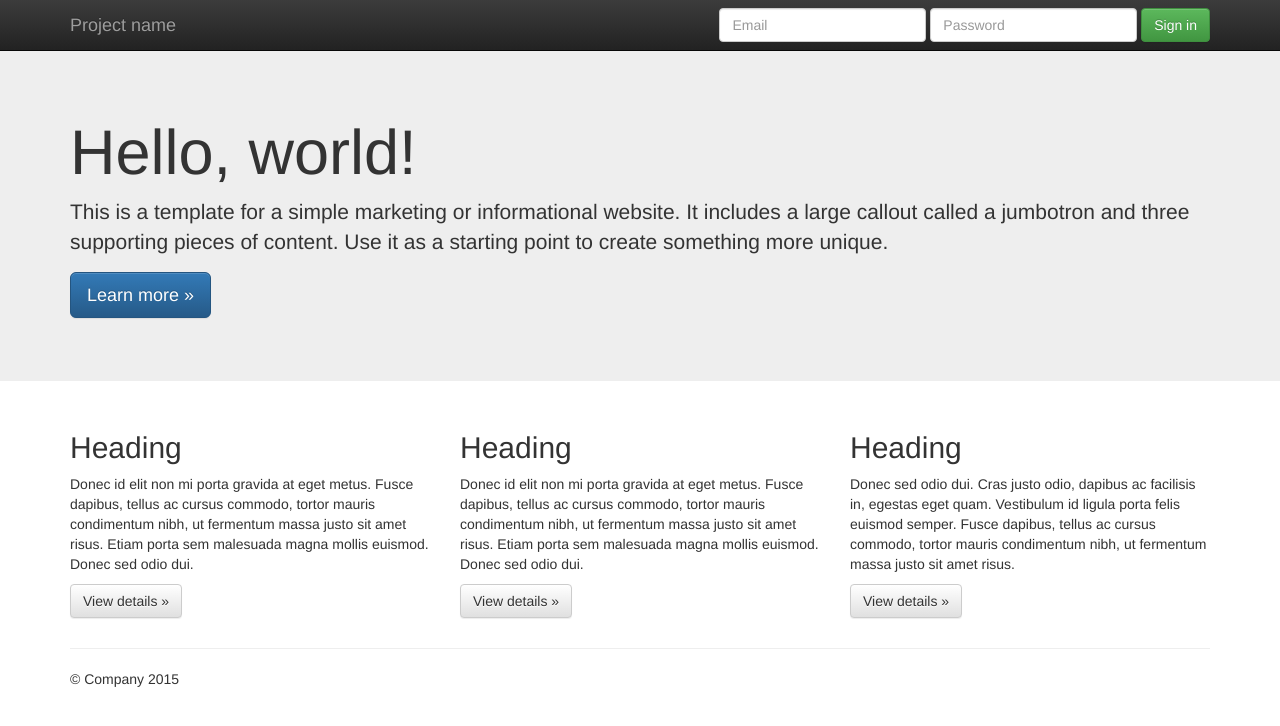
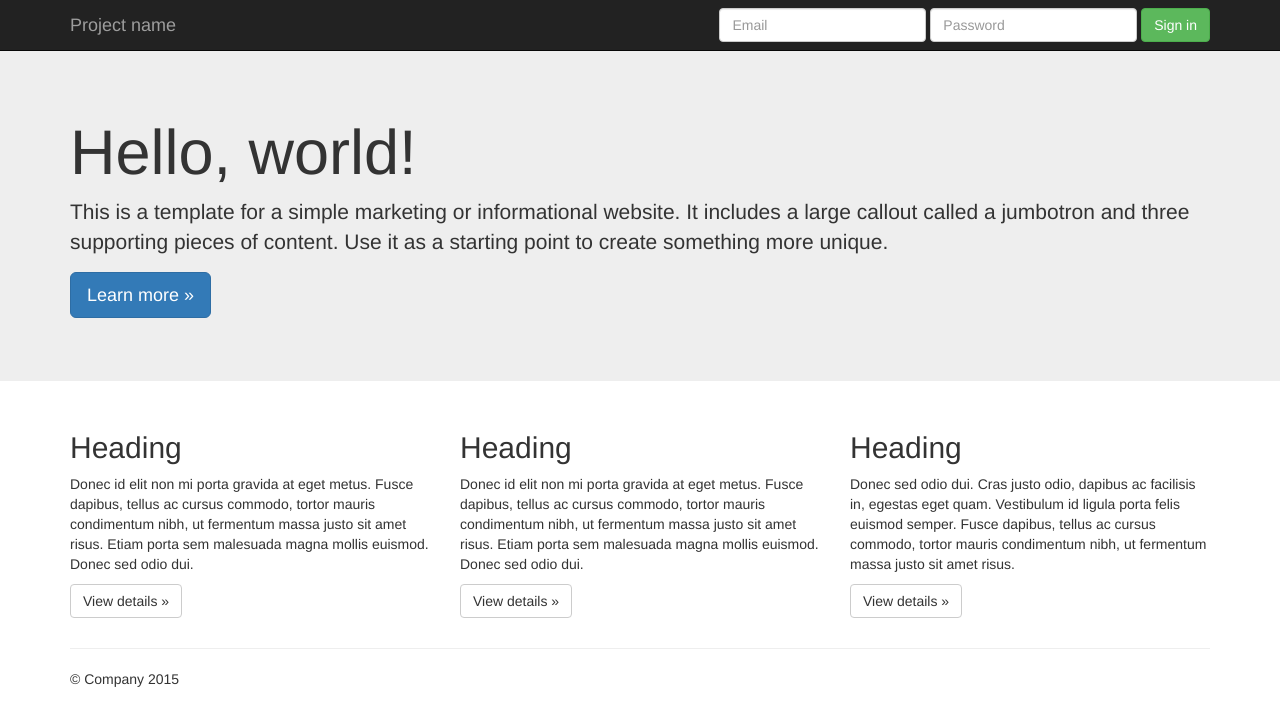
Before and after one commit to lukegothic/FlippingGems, a website: page public/index.html in a window 1280 px wide. Drawn offline with nearby package versions, Linux system fonts and the light colour scheme.

Commit message:
dependencias bower

```diff
--- a/public/index.html
+++ b/public/index.html
@@ -7,17 +7,15 @@
         <meta name="description" content="">
         <meta name="viewport" content="width=device-width, initial-scale=1">
 
-        <link rel="stylesheet" href="vendor/bootstrap/css/bootstrap.min.css">
+        <link rel="stylesheet" href="vendor/bootstrap/dist/css/bootstrap.min.css">
         <style>
             body {
                 padding-top: 50px;
                 padding-bottom: 20px;
             }
         </style>
-        <link rel="stylesheet" href="css/bootstrap-theme.min.css">
         <link rel="stylesheet" href="css/main.css">
 
-        <script src="js/vendor/modernizr-2.8.3-respond-1.4.2.min.js"></script>
     </head>
     <body>
     <nav class="navbar navbar-inverse navbar-fixed-top" role="navigation">
```
